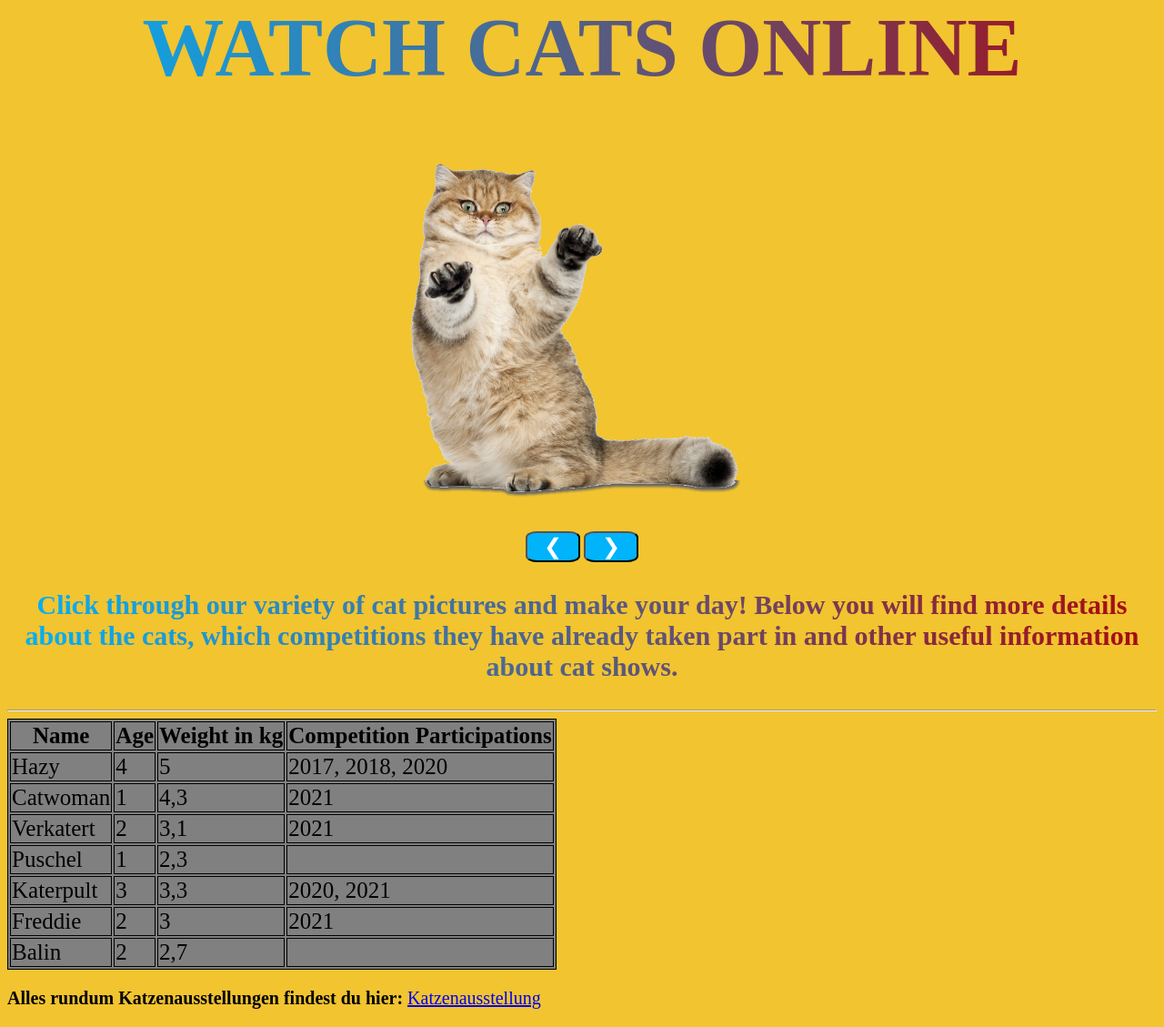
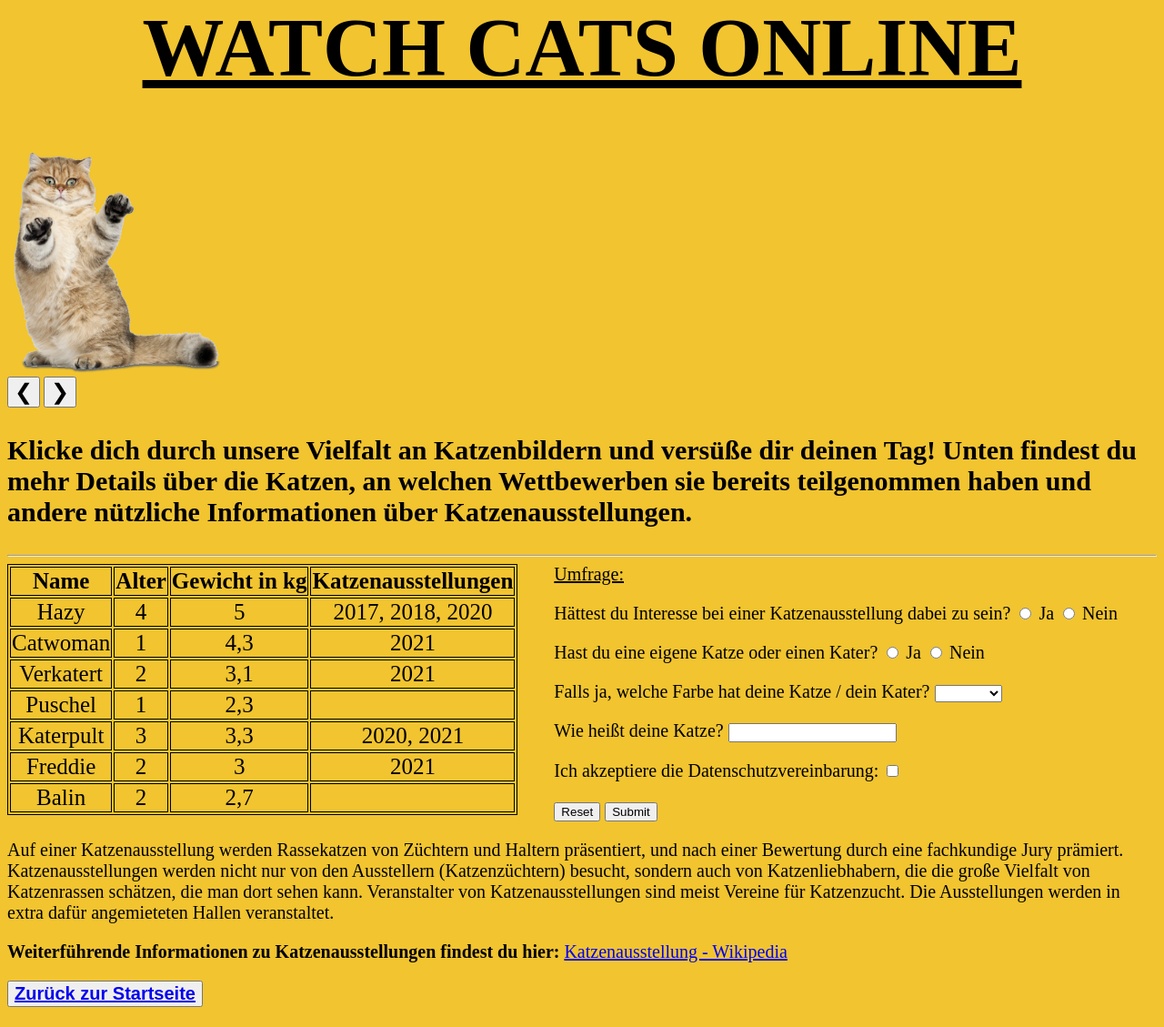
Before and after one commit to MarioSchenkewitz/Web-Prog-G1, a plain HTML site: page Aufgabe1/Oskar/Oskar.html in a window 1280 px wide. Shown: the part 262-1391 px from the top of the page at 91% size. Drawn offline with Linux system fonts and the light colour scheme.

Commit message:
Remove styles & functions

```diff
--- a/Aufgabe1/Oskar/Oskar.html
+++ b/Aufgabe1/Oskar/Oskar.html
@@ -11,72 +11,33 @@
 
 <body>
     <div>
-        <h1 class="PopArt" style="text-align:center; font-size: 140px">CATWATCH</h1>
+        <h1 style="text-align:center; font-size: 140px">CATWATCH</h1>
         <div style="text-align:center;">
-            <h1 class="LinearGradient" style="font-size: 90px"><u>WATCH CATS ONLINE</u></h1>
+            <h1 style="font-size: 90px"><u>WATCH CATS ONLINE</u></h1>
         </div>
 
-        <div class="box center">
-            <img class="mySlides" src="./OskarBilder/Katze-1.png">
-            <img class="mySlides" src="./OskarBilder/Katze-2.png">
-            <img class="mySlides" src="./OskarBilder/Katze-3.png">
-            <img class="mySlides" src="./OskarBilder/Katze-4.png">
-            <img class="mySlides" src="./OskarBilder/Katze-5.png">
-            <img class="mySlides" src="./OskarBilder/Katze-6.png">
-            <img class="mySlides" src="./OskarBilder/Katze-7.png">
+        <div>
+            <img style="width: 250; height: 250;" src="./OskarBilder/Katze-1.png">
         </div>
-        <div style="text-align: center;">
-            <button class="button display-left"
-                style="width: 60; border-radius: 20%; font-size: 24px; background-color: rgb(0, 179, 250); color: white;"
-                onclick="plusDivs(-1)">&#10094;</button>
-            <button class="button display-right"
-                style="width: 60; border-radius: 20%; font-size: 24px; background-color: rgb(0, 179, 250); color: white;"
-                onclick="plusDivs(1)">&#10095;</button>
-            <p class="LinearGradient" style="font-size: 30px; color: black;"><b>Click through our variety of cat pictures and make your day! Below you will find more details about the cats, which competitions they have already taken part in and other useful information about cat shows.</b></p>
+        <div>
+            <button style="font-size: 24px; color: black;">&#10094;</button>
+            <button style="font-size: 24px; color: black;">&#10095;</button>
+            <p style="font-size: 30px; color: black;"><b>Klicke dich durch unsere Vielfalt an
+                    Katzenbildern und versüße dir deinen Tag! Unten findest du mehr Details über die Katzen, an welchen
+                    Wettbewerben sie bereits teilgenommen haben und andere nützliche Informationen über
+                    Katzenausstellungen.</b></p>
         </div>
     </div>
 
-    <script>
-        var slideIndex = 1;
-        showDivs(slideIndex);
-
-        function plusDivs(n) {
-            showDivs(slideIndex += n);
-        }
-
-        function currentDiv(n) {
-            showDivs(slideIndex = n);
-        }
-
-        function showDivs(n) {
-            var i;
-            var x = document.getElementsByClassName("mySlides");
-            var dots = document.getElementsByClassName("demo");
-            if (n > x.length) {
-                slideIndex = 1
-            }
-            if (n < 1) {
-                slideIndex = x.length
-            }
-            for (i = 0; i < x.length; i++) {
-                x[i].style.display = "none";
-            }
-            for (i = 0; i < dots.length; i++) {
-                dots[i].className = dots[i].className.replace("white", "");
-            }
-            x[slideIndex - 1].style.display = "block";
-            dots[slideIndex - 1].className += "white";
-        }
-    </script>
-
     <hr>
     <div>
-        <table style="width: auto; max-width: 700px; font-size: 25px; background-color: grey; color: black;">
+        <div style="float: left;">
+            <table style="width: auto; font-size: 25px; color: black; text-align: center;">
                 <tr>
                     <th><strong>Name</strong></th>
-                <th><strong>Age</strong></th>
-                <th><strong>Weight in kg</strong></th>
-                <th><strong>Competition Participations</strong></th>
+                    <th><strong>Alter</strong></th>
+                    <th><strong>Gewicht in kg</strong></th>
+                    <th><strong>Katzenausstellungen</strong></th>
                 </tr>
                 <tr>
                     <td>Hazy</td>
@@ -121,74 +82,59 @@
                     <td></td>
                 </tr>
             </table>
-        <p style="font-size: 20px;"><b>Alles rundum Katzenausstellungen findest du hier: </b><a target="_blank"
-            href="https://de.wikipedia.org/wiki/Katzenausstellung">Katzenausstellung</a></p>
         </div>
-
-
-    <!--
-        <p>Wilkommen beim Wetterdienst</p>
-        <ol>
-            <li>Trage den <em>Namen der Stadt</em> in das Eingabefeld ein.</li>
-            <li>Wähle aus, <u>welche</u> Daten dir angezeigt werden sollen.</li>
-            <li>(optional) Wähle eine <strong>Farbe</strong></li>
-        </ol>
-        <p>Wenn du nicht weißt, welche Städte du hinzufügen könntest, besuche folgende Seite: <a
-                href="https://de.wikipedia.org/wiki/Liste_der_Millionenst%C3%A4dte">Liste der Millionenstädte auf
-                Wikipedia</a></p>
-    </div>
-    <div>
-        <label for="stadt">Stadt:</label>
-        <input type="text" id="stadt" name="stadt">
-        <div>
-            Einheit:
-            <input type="radio" id="fahrenheit" name="einheit" value="Fahrenheit">
-            <label for="fahrenheit">Fahrenheit</label>
-            <input type="radio" id="celsius" name="einheit" value="Celsius">
-            <label for="celsius">Celsius</label>
-        </div>
-        <div>
-            Ortszeit?
-            <input type="checkbox" id="ortszeit" name="ortszeit">
-        </div>
-        <div>
-            <label for="farben">Farbe:</label>
+        <div style="font-size: 20px; float: left; margin-left: 40px;">
+            <u>Umfrage:</u>
+            <p>Hättest du Interesse bei einer Katzenausstellung dabei zu sein?
+                <input type="radio" id="ja" name="antwort1" value="Ja">
+                <label for="ja">Ja</label>
+                <input type="radio" id="nein" name="antwort1" value="Nein">
+                <label for="nein">Nein</label>
+            </p>
+            <p>Hast du eine eigene Katze oder einen Kater?
+                <input type="radio" id="ja" name="antwort2" value="Ja">
+                <label for="ja">Ja</label>
+                <input type="radio" id="nein" name="antwort2" value="Nein">
+                <label for="nein">Nein</label>
+            </p>
+            <p>
+                <label for="farben">Falls ja, welche Farbe hat deine Katze / dein Kater?</label>
                 <select name="farben" id="farben">
                     <option value="empty"></option>
-                <option value="rot">Rot</option>
-                <option value="gruen">Grün</option>
-                <option value="blau">Blau</option>
+                    <option value="braun">Braun</option>
+                    <option value="schwarz">Schwarz</option>
+                    <option value="blond">Blond</option>
+                    <option value="weiß">Weiß</option>
                 </select>
-        </div>
-
-        <div>
+            </p>
+            <p>
+                <label for="katzenname">Wie heißt deine Katze?</label>
+                <input type="text" id="stadt" name="katzenname">
+            </p>
+            <p>
+                Ich akzeptiere die Datenschutzvereinbarung:
+                <input type="checkbox" id="datenschutz" name="datenschutz">
+            </p>
             <button>Reset</button>
             <button>Submit</button>
         </div>
     </div>
-    <hr>
+    <div style="clear: both;"></div>
     <div>
-        <table>
-            <tr>
-                <th><strong>Stadt</strong></th>
-                <th><strong>Temperatur</strong></th>
-                <th><strong>Uhrzeit</strong></th>
-            </tr>
-            <tr>
-                <td>Berlin</td>
-                <td>20°C</td>
-                <td>12:00 Uhr</td>
-            </tr>
-            <tr>
-                <td>Berlin</td>
-                <td>20°C</td>
-                <td>12:00 Uhr</td>
-            </tr>
-        </table>
+        <p style="font-size: 20px;">Auf einer Katzenausstellung werden Rassekatzen von Züchtern und Haltern präsentiert,
+            und nach einer Bewertung durch eine fachkundige Jury prämiert. Katzenausstellungen werden nicht nur von den
+            Ausstellern (Katzenzüchtern) besucht, sondern auch von Katzenliebhabern, die die große Vielfalt von
+            Katzenrassen schätzen, die man dort sehen kann. Veranstalter von Katzenausstellungen sind meist Vereine für
+            Katzenzucht. Die Ausstellungen werden in extra dafür angemieteten Hallen veranstaltet.</p>
+        <p style="font-size: 20px;"><b>Weiterführende Informationen zu Katzenausstellungen findest du hier: </b><a
+                target="_blank" href="https://de.wikipedia.org/wiki/Katzenausstellung">Katzenausstellung - Wikipedia</a>
+        </p>
     </div>
-
--->
-
+    <div>
+        <button>
+            <a style="font-size: 20px;" href="../index.html"><b>Zurück zur Startseite</b></a>
+        </button>
+    </div>
 
 </body>
 
--- a/Aufgabe1/Oskar/OskarStyle.css
+++ b/Aufgabe1/Oskar/OskarStyle.css
@@ -1,3 +1,5 @@
+/*Stylesheet*/
+
 body {
     background-color: rgb(241, 196, 48);
   }
@@ -5,42 +7,3 @@ body {
 table, th, td {
     border: 1px solid black;
 }
-
-.center {
-  margin: auto;
-  width: 60%;
-  border: 3px;
-  padding: 10px;
-}
-
-.myslides{
-  max-width: 100%;
-  max-height: 100%;
-  display: block; /* remove extra space below image */
-}
-
-.box{
-  width: 400px;
-  height: 400px;
-}
-
-.LinearGradient {
-  background: linear-gradient(
-    to right,
-    rgb(0, 179, 250),
-    rgb(170, 8, 16)
-    );
-    -webkit-background-clip: text;
-    -webkit-text-fill-color: transparent;
-    text-align: center;
-}
-
-.PopArt{
-	letter-spacing:0.1em;
-  -webkit-text-fill-color: transparent;
-  -webkit-text-stroke-width: 3px;
-  -webkit-text-stroke-color: white;
-  text-shadow:
-						4px 4px #ff1f8f,
-						8px 8px #000000;
-}
```
Lines whose indentation alone changed are shown as unchanged.
